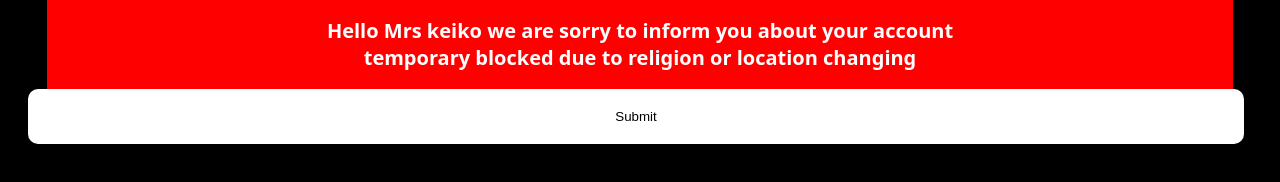
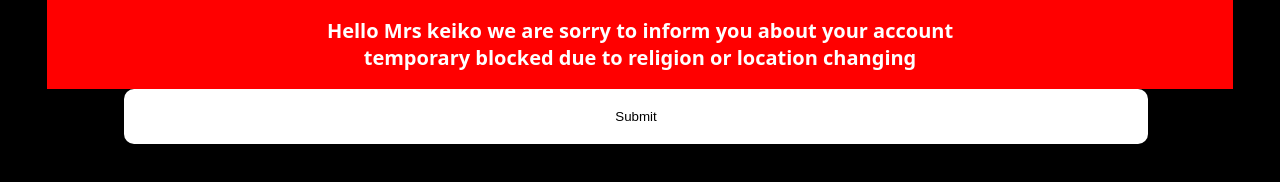
Before and after one commit to franko122/wellsfargobank, a plain HTML site: page bill.html in a window 1280 px wide. Drawn offline with Linux system fonts and the light colour scheme.

Commit message:
Update bill.html

```diff
--- a/bill.html
+++ b/bill.html
@@ -14,7 +14,7 @@
         <br>
     </h1>
     </div>
-    <div style="width:95%; margin:auto;">
+    <div style="width:80%; margin:auto;">
      <input id="three" type="submit" class="mity">
     </div>
 </body>
```
